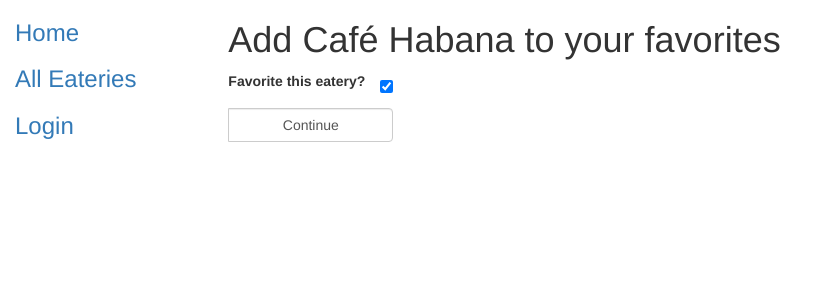
After one commit to adamalmonte/luncheon, a Django app: page /luncheon/eatery/5/favorite/ in a window 1280 px wide. The commit adds this page. Shown: the top 300 px of the page, without its empty margins (0-827 px from the left). Run offline with Django 3.2, Linux system fonts and the light colour scheme; data comes from the database, SQL or seed files in the repository; some libraries are stand-ins or nearby versions.

Commit message:
Adding functionality to let users add eateries to their favorites

```diff
--- /dev/null
+++ b/luncheon/forms.py
@@ -0,0 +1,4 @@
+from django import forms
+
+class AddFavoriteEateryForm(forms.Form):
+    confirm_favorite = forms.BooleanField(label="Favorite this eatery?")
--- a/luncheon/static/css/styles.css
+++ b/luncheon/static/css/styles.css
@@ -20,3 +20,11 @@
 .logout-button__button {
 	margin: 0;
 }
+
+.add-favorite__form td {
+	padding-left: 15px;
+}
+
+.add-favorite__form input {
+	margin-top: 10px;
+}
--- /dev/null
+++ b/luncheon/templates/luncheon/add_favorite_eatery.html
@@ -0,0 +1,14 @@
+{% extends "base.html" %}
+{% block content %}
+
+    <h1>Add {{eatery.name}} to your favorites</h1>
+
+    <form action="" method="post" class="add-favorite__form  input-group">
+        {% csrf_token %}
+        <table>
+        {{ form }}
+        </table>
+        <input class="form-control" type="submit" value="Continue" />
+    </form>
+
+{% endblock %}
--- a/luncheon/templates/luncheon/eatery_list.html
+++ b/luncheon/templates/luncheon/eatery_list.html
@@ -26,12 +26,14 @@
           </span>
         </h4>
         <h5>
+          <span>
             Favorited by {{ eatery.total_favorites }}
             {% if eatery.total_favorites == 1 %}
                 person
             {% else %}
                 people
             {% endif %}
+          </span>
         </h5>
       </li>
       {% endfor %}
--- a/luncheon/urls.py
+++ b/luncheon/urls.py
@@ -6,4 +6,5 @@
     url(r'^eateries/$', views.EateryListView.as_view(), name='eateries'),
     url(r'^eatery/(?P<pk>\d+)$', views.EateryDetailView.as_view(), name='eatery-detail'),
     url(r'^favorites/$', views.FavoritedEateriesByUserListView.as_view(), name='favorited-by'),
+    url(r'^eatery/(?P<pk>[-\w]+)/favorite/$', views.add_favorite_eatery, name='add-favorite-eatery'),
 ]
--- a/luncheon/views.py
+++ b/luncheon/views.py
@@ -1,7 +1,14 @@
 from django.shortcuts import render
 from django.views import generic
 from django.contrib.auth.mixins import LoginRequiredMixin
+from django.shortcuts import get_object_or_404
+from django.http import HttpResponseRedirect
+from django.core.urlresolvers import reverse
+from django.contrib.auth.models import User
+
 from .models import Eatery
+from .forms import AddFavoriteEateryForm
+import datetime
 
 # Create your views here.
 def index(request):
@@ -24,6 +31,10 @@
         # Call the base implementation first to get a context
         context = super(EateryDetailView, self).get_context_data(**kwargs)
         context['googleData'] = self.get_object().getGoogleData()
+
+        if self.request.user in self.get_object().favorited_by.all():
+            context['favoritedByCurrentUser'] = True
+
         return context
 
 class FavoritedEateriesByUserListView(LoginRequiredMixin, generic.ListView):
@@ -33,3 +44,31 @@
 
     def get_queryset(self):
         return Eatery.objects.filter(favorited_by=self.request.user)
+
+# https://developer.mozilla.org/en-US/docs/Learn/Server-side/Django/Forms
+def add_favorite_eatery(request, pk):
+    """
+    View function for favoriting an eatery
+    """
+    eatery=get_object_or_404(Eatery, pk = pk)
+
+    # If this is a POST request then process the Form data
+    if request.method == 'POST':
+
+        # Create a form instance and populate it with data from the request (binding):
+        form = AddFavoriteEateryForm(request.POST)
+
+        # Check if the form is valid:
+        if form.is_valid():
+            # process the data in form.cleaned_data as required
+            if form.cleaned_data['confirm_favorite'] is True:
+                eatery.favorited_by.add(request.user)
+
+                # redirect to a new URL:
+                return HttpResponseRedirect(reverse('favorited-by') )
+
+    # If this is a GET (or any other method) create the default form.
+    else:
+        form = AddFavoriteEateryForm(initial={'confirm_favorite': True,})
+
+    return render(request, 'luncheon/add_favorite_eatery.html', {'form': form, 'eatery':eatery})
```
Also changed, not shown: luncheon/templates/luncheon/eatery_detail.html (+10 -3 lines). Lines whose indentation alone changed are shown as unchanged.
